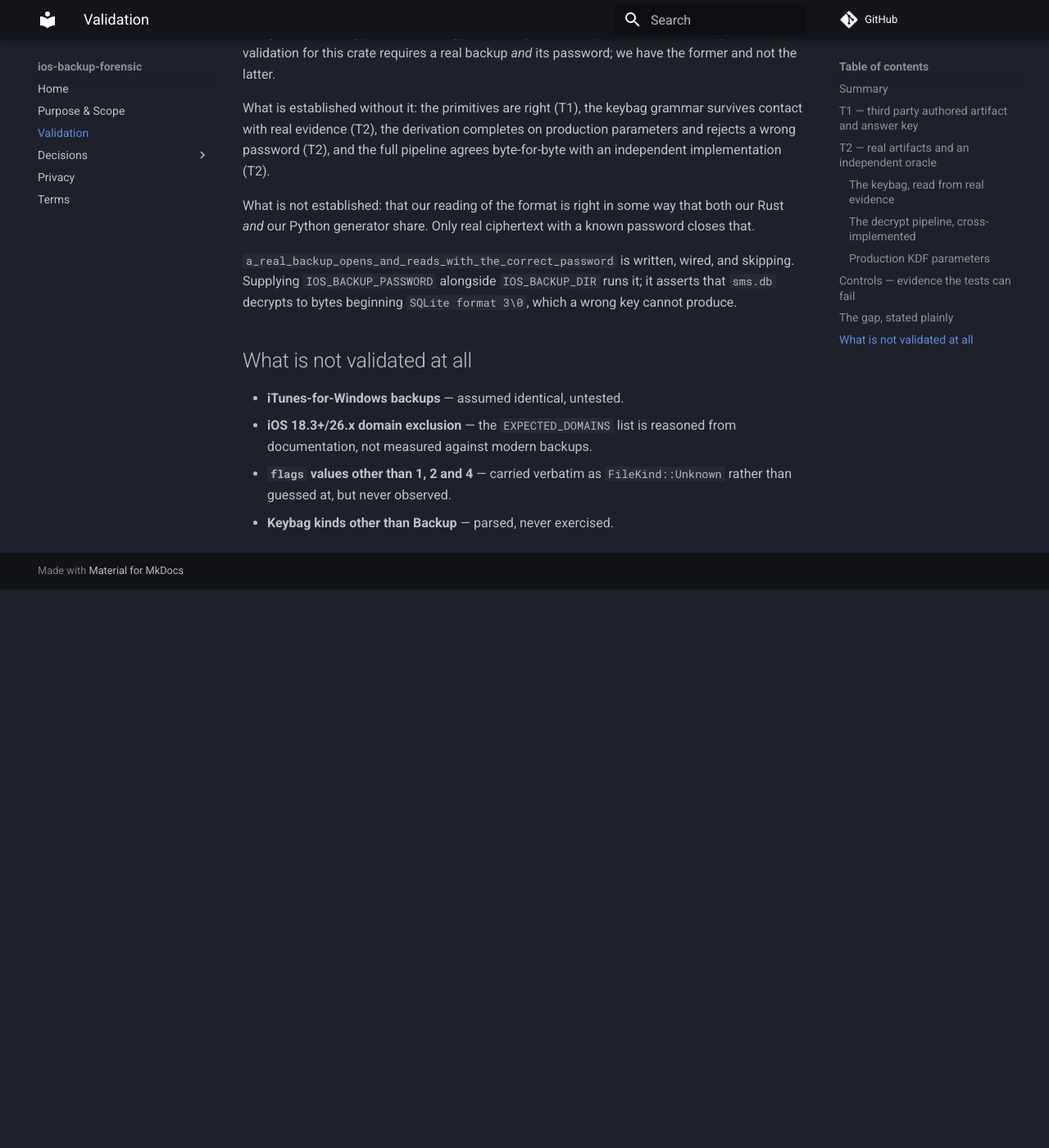
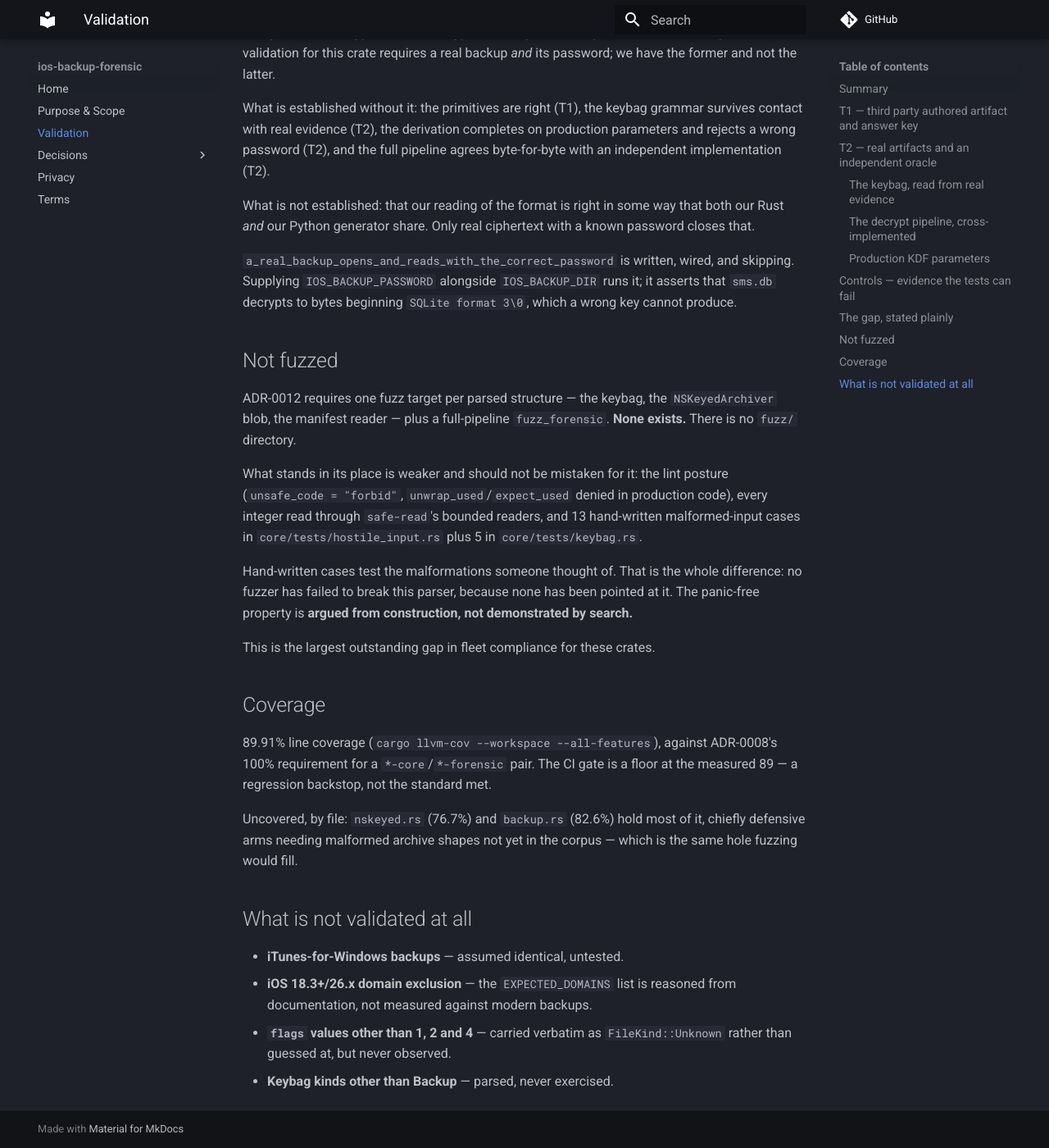
Before and after one commit to SecurityRonin/ios-backup-forensic, an MkDocs documentation site: the page built from docs/validation.md, in a window 1280 px wide and 1400 px high, scrolled down 2878 px. Shown: the whole window at 82% size. Built offline with MkDocs 1.6.1 and Material for MkDocs 9.7.7, drawn with Linux system fonts in a browser that asks for light colours; comment, search, counter and statistics services are not loaded; before the commit the page ends 3597 px from its top, so only the background shows below that.

Commit message:
docs: retract the "input-fuzzed" claim — there are no fuzz targets
The README asserted "Input-fuzzed and panic-free on hostile input" while
no fuzz/ directory exists. That is an unearned claim, and precisely the
one the fleet's robustness wording rule exists to prevent.

Corrected to "structurally hardened", with the absence stated plainly in
both README and validation.md rather than quietly dropped. The
panic-free property is argued from construction — lint posture, bounded
safe-read integer reads, 18 hand-written malformed-input cases — and not
demonstrated by search. No fuzzer has failed to break this parser
because none has been pointed at it.

ADR-0012 requires a target per parsed structure (keybag, NSKeyedArchiver
blob, manifest) plus a full-pipeline fuzz_forensic. Recorded as the
largest outstanding gap in fleet compliance.

Also records the coverage position honestly: 89.91% against ADR-0008's
100%, with the uncovered files named — the same hole fuzzing would fill.

```diff
--- a/docs/validation.md
+++ b/docs/validation.md
@@ -115,6 +115,35 @@ skipping. Supplying `IOS_BACKUP_PASSWORD` alongside `IOS_BACKUP_DIR` runs it; it
 asserts that `sms.db` decrypts to bytes beginning `SQLite format 3\0`, which a
 wrong key cannot produce.
 
+## Not fuzzed
+
+ADR-0012 requires one fuzz target per parsed structure — the keybag, the
+`NSKeyedArchiver` blob, the manifest reader — plus a full-pipeline
+`fuzz_forensic`. **None exists.** There is no `fuzz/` directory.
+
+What stands in its place is weaker and should not be mistaken for it: the lint
+posture (`unsafe_code = "forbid"`, `unwrap_used`/`expect_used` denied in
+production code), every integer read through `safe-read`'s bounded readers, and
+13 hand-written malformed-input cases in `core/tests/hostile_input.rs` plus 5 in
+`core/tests/keybag.rs`.
+
+Hand-written cases test the malformations someone thought of. That is the whole
+difference: no fuzzer has failed to break this parser, because none has been
+pointed at it. The panic-free property is **argued from construction, not
+demonstrated by search.**
+
+This is the largest outstanding gap in fleet compliance for these crates.
+
+## Coverage
+
+89.91% line coverage (`cargo llvm-cov --workspace --all-features`), against
+ADR-0008's 100% requirement for a `*-core`/`*-forensic` pair. The CI gate is a
+floor at the measured 89 — a regression backstop, not the standard met.
+
+Uncovered, by file: `nskeyed.rs` (76.7%) and `backup.rs` (82.6%) hold most of it,
+chiefly defensive arms needing malformed archive shapes not yet in the corpus —
+which is the same hole fuzzing would fill.
+
 ## What is not validated at all
 
 - **iTunes-for-Windows backups** — assumed identical, untested.
```
Also changed, not shown: README.md (+6 -1 lines).
